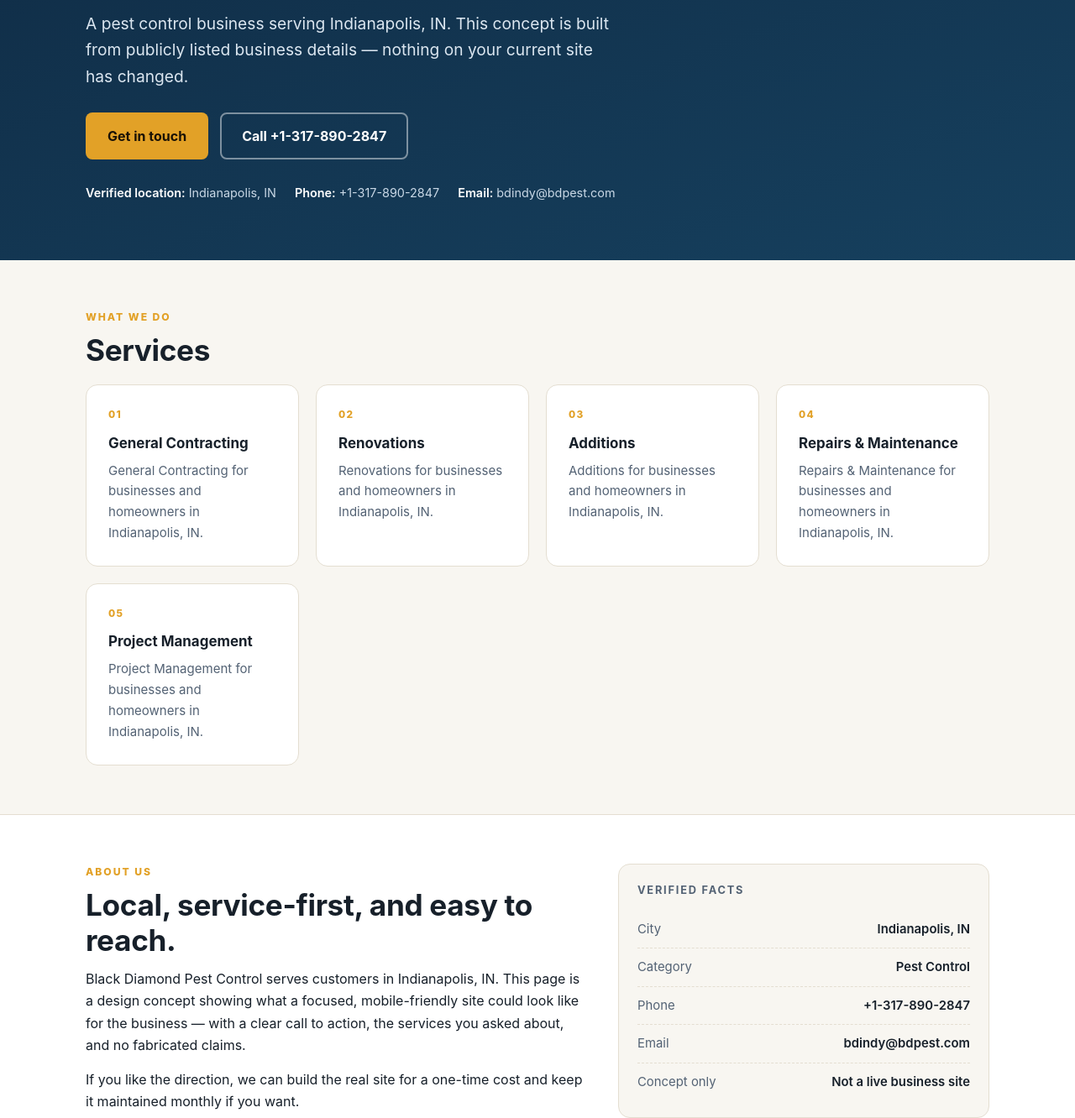
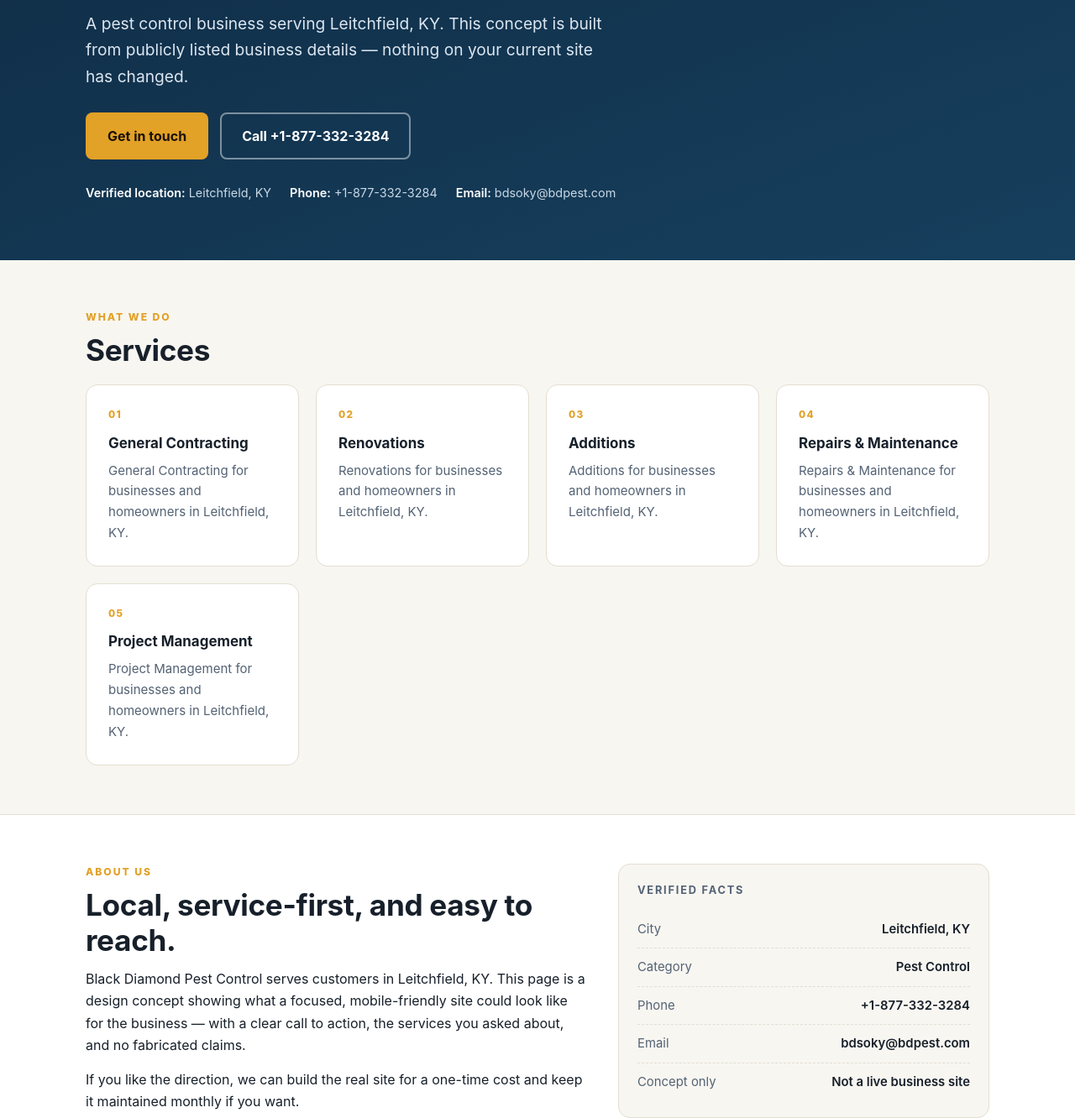
Before and after one commit to Levandv/novafort-v6g-demos, a plain HTML site: page v7/black-diamond-pest-control/index.html in a window 1280 px wide. Shown: the part 363-1695 px from the top of the page at 84% size. Drawn offline with Linux system fonts and the light colour scheme.

Commit message:
Deploy V7 demo: black-diamond-pest-control

```diff
--- a/v7/black-diamond-pest-control/index.html
+++ b/v7/black-diamond-pest-control/index.html
@@ -5,7 +5,7 @@
 <meta name="viewport" content="width=device-width, initial-scale=1.0">
 <meta name="robots" content="noindex,nofollow">
 <title>Black Diamond Pest Control | Website Concept</title>
-<meta name="description" content="Website concept for Black Diamond Pest Control, a service business in Indianapolis, IN.">
+<meta name="description" content="Website concept for Black Diamond Pest Control, a service business in Leitchfield, KY.">
 <style>
 *{box-sizing:border-box;margin:0;padding:0}
 :root{--navy:#0f2a43;--navy-2:#16405e;--amber:#e2a127;--amber-2:#f4c14f;--ink:#17202a;--muted:#536274;--paper:#f8f6f1;--line:#e4ded1}
@@ -77,17 +77,17 @@ footer a{color:var(--amber-2);text-decoration:none}
 <main>
 <section class="hero" id="home">
   <div class="wrap">
-    <span class="eyebrow">Indianapolis, IN</span>
+    <span class="eyebrow">Leitchfield, KY</span>
     <h1>Black Diamond Pest Control</h1>
-    <p class="lead">A pest control business serving Indianapolis, IN. This concept is built from publicly listed business details — nothing on your current site has changed.</p>
+    <p class="lead">A pest control business serving Leitchfield, KY. This concept is built from publicly listed business details — nothing on your current site has changed.</p>
     <div class="actions">
-      <a class="btn btn-primary" href="mailto:bdindy@bdpest.com">Get in touch</a>
-      <a class="btn btn-ghost" href="tel:+1-317-890-2847">Call +1-317-890-2847</a>
+      <a class="btn btn-primary" href="mailto:bdsoky@bdpest.com">Get in touch</a>
+      <a class="btn btn-ghost" href="tel:+1-877-332-3284">Call +1-877-332-3284</a>
     </div>
     <div class="hero-facts">
-      <span><b>Verified location:</b> Indianapolis, IN</span>
-      <span><b>Phone:</b> +1-317-890-2847</span>
-      <span><b>Email:</b> bdindy@bdpest.com</span>
+      <span><b>Verified location:</b> Leitchfield, KY</span>
+      <span><b>Phone:</b> +1-877-332-3284</span>
+      <span><b>Email:</b> bdsoky@bdpest.com</span>
     </div>
   </div>
 </section>
@@ -98,11 +98,11 @@ footer a{color:var(--amber-2);text-decoration:none}
     <h2>Services</h2>
     <div class="cards" style="margin-top:20px">
 
-      <div class="card"><div class="num">01</div><h3>General Contracting</h3><p>General Contracting for businesses and homeowners in Indianapolis, IN.</p></div>
-      <div class="card"><div class="num">02</div><h3>Renovations</h3><p>Renovations for businesses and homeowners in Indianapolis, IN.</p></div>
-      <div class="card"><div class="num">03</div><h3>Additions</h3><p>Additions for businesses and homeowners in Indianapolis, IN.</p></div>
-      <div class="card"><div class="num">04</div><h3>Repairs &amp; Maintenance</h3><p>Repairs &amp; Maintenance for businesses and homeowners in Indianapolis, IN.</p></div>
-      <div class="card"><div class="num">05</div><h3>Project Management</h3><p>Project Management for businesses and homeowners in Indianapolis, IN.</p></div>
+      <div class="card"><div class="num">01</div><h3>General Contracting</h3><p>General Contracting for businesses and homeowners in Leitchfield, KY.</p></div>
+      <div class="card"><div class="num">02</div><h3>Renovations</h3><p>Renovations for businesses and homeowners in Leitchfield, KY.</p></div>
+      <div class="card"><div class="num">03</div><h3>Additions</h3><p>Additions for businesses and homeowners in Leitchfield, KY.</p></div>
+      <div class="card"><div class="num">04</div><h3>Repairs &amp; Maintenance</h3><p>Repairs &amp; Maintenance for businesses and homeowners in Leitchfield, KY.</p></div>
+      <div class="card"><div class="num">05</div><h3>Project Management</h3><p>Project Management for businesses and homeowners in Leitchfield, KY.</p></div>
     </div>
   </div>
 </section>
@@ -112,15 +112,15 @@ footer a{color:var(--amber-2);text-decoration:none}
     <div>
       <p class="section-kicker">About us</p>
       <h2>Local, service-first, and easy to reach.</h2>
-      <p>Black Diamond Pest Control serves customers in Indianapolis, IN. This page is a design concept showing what a focused, mobile-friendly site could look like for the business — with a clear call to action, the services you asked about, and no fabricated claims.</p>
+      <p>Black Diamond Pest Control serves customers in Leitchfield, KY. This page is a design concept showing what a focused, mobile-friendly site could look like for the business — with a clear call to action, the services you asked about, and no fabricated claims.</p>
       <p style="margin-top:14px">If you like the direction, we can build the real site for a one-time cost and keep it maintained monthly if you want.</p>
     </div>
     <aside class="fact-list">
       <h3>Verified facts</h3>
-      <div class="fact"><span>City</span><span>Indianapolis, IN</span></div>
+      <div class="fact"><span>City</span><span>Leitchfield, KY</span></div>
       <div class="fact"><span>Category</span><span>Pest Control</span></div>
-      <div class="fact"><span>Phone</span><span>+1-317-890-2847</span></div>
-      <div class="fact"><span>Email</span><span>bdindy@bdpest.com</span></div>
+      <div class="fact"><span>Phone</span><span>+1-877-332-3284</span></div>
+      <div class="fact"><span>Email</span><span>bdsoky@bdpest.com</span></div>
       <div class="fact"><span>Concept only</span><span>Not a live business site</span></div>
     </aside>
   </div>
@@ -132,8 +132,8 @@ footer a{color:var(--amber-2);text-decoration:none}
     <h2>Get a quote or ask a question.</h2>
     <p>Use the details below to reach the business directly, or contact Levan at Novafort if you'd like this concept turned into a real website.</p>
     <div class="contact-cta">
-      <a class="btn btn-primary" href="tel:+1-317-890-2847">Call +1-317-890-2847</a>
-      <a class="btn btn-primary" href="mailto:bdindy@bdpest.com">Email Black Diamond Pest Control</a>
+      <a class="btn btn-primary" href="tel:+1-877-332-3284">Call +1-877-332-3284</a>
+      <a class="btn btn-primary" href="mailto:bdsoky@bdpest.com">Email Black Diamond Pest Control</a>
       <a class="btn btn-ghost" href="https://wa.me/995557730816">WhatsApp Levan</a>
     </div>
   </div>
@@ -144,9 +144,9 @@ footer a{color:var(--amber-2);text-decoration:none}
 <div class="wrap footer-inner">
 <div>
 <strong>Black Diamond Pest Control</strong><br>
-Concept page · Indianapolis, IN<br>
+Concept page · Leitchfield, KY<br>
 <a href="https://wa.me/995557730816">WhatsApp: https://wa.me/995557730816</a><br>
-<a href="mailto:bdindy@bdpest.com">bdindy@bdpest.com</a>
+<a href="mailto:bdsoky@bdpest.com">bdsoky@bdpest.com</a>
 </div>
 <div>
 <strong>Novafort Tech LLC</strong><br>
```
